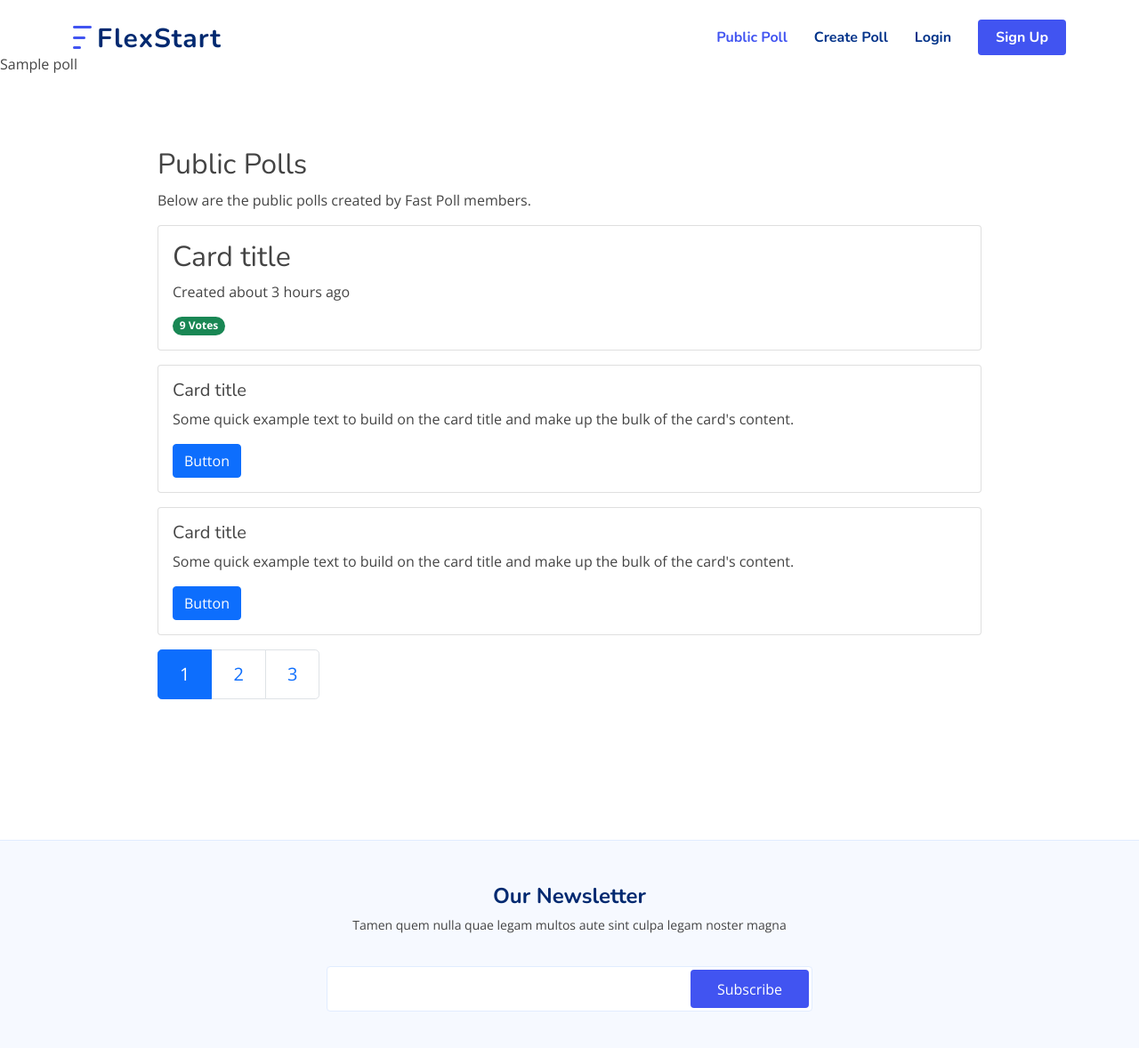
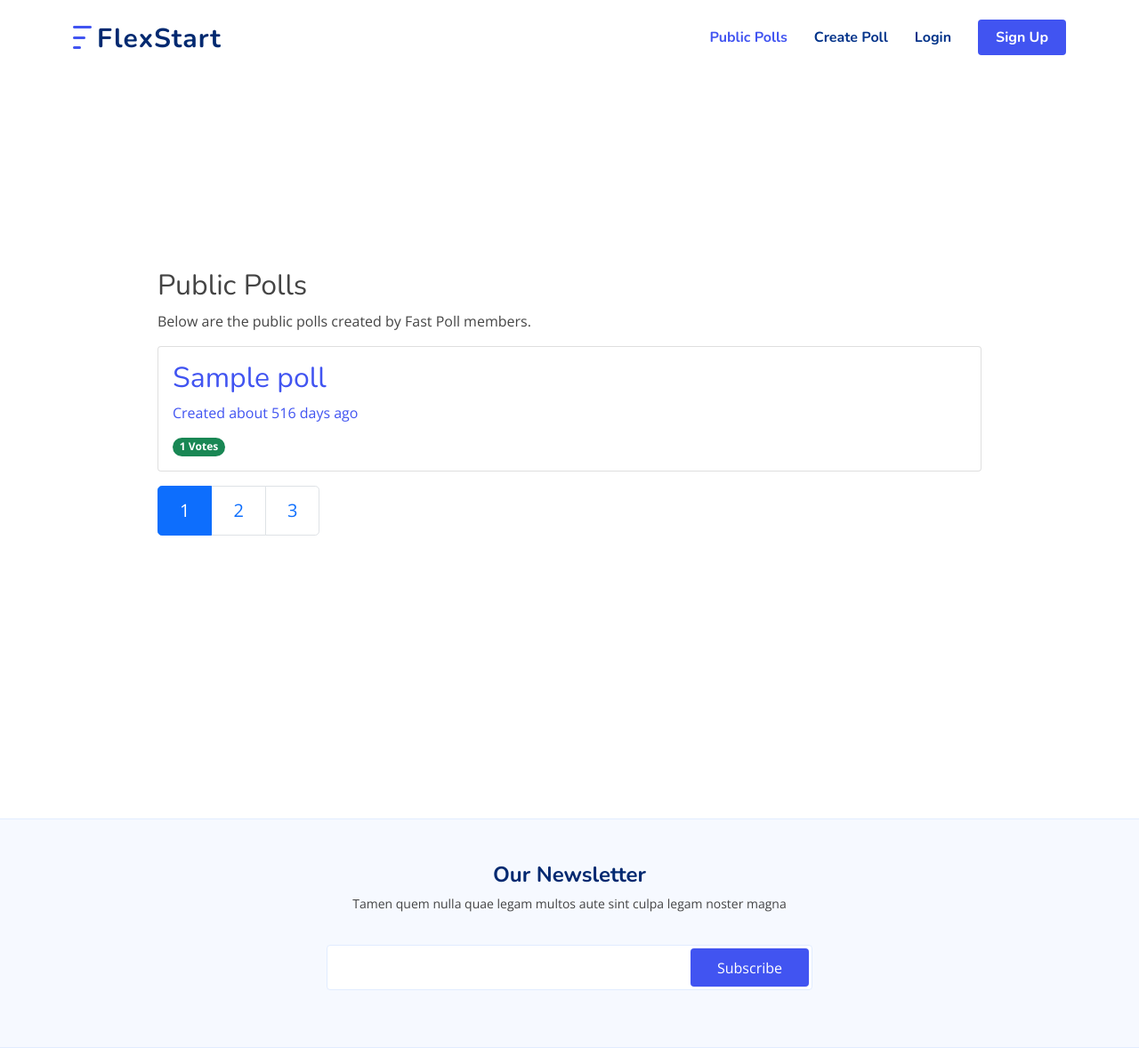
Before and after one commit to ukkpower/Backend-Development-Milestone-Project, a Flask app: page /public in a window 1280 px wide. Shown: the top 1178 px of the page at 89% size. Run offline with Flask 2, Linux system fonts and the light colour scheme; a database or web service that is not in the repository returns one stand-in record (values such as "Sample title"); some libraries are stand-ins or nearby versions.

Commit message:
update: added pagination

```diff
--- a/app.py
+++ b/app.py
@@ -38,9 +38,38 @@ def index():
 
 
 @app.route("/public")
-def public():
-    polls = mongo.db.polls.find()
-    return render_template("public.html", polls=polls)
+@app.route("/public/<page_number>", methods=['GET', 'POST'])
+def public(page_number=1):
+    # Number of results per page
+    PAGE_LIMIT = 1
+    # URL arguments passed as strings, need to convert to int for query
+    page_number = int(page_number)
+
+    filter = {"public": True}
+    # Page count
+    doc_count = mongo.db.polls.count_documents(filter)
+    page_count = doc_count / PAGE_LIMIT
+    polls = list(mongo.db.polls.find(filter).sort([['_id', -1]]).skip((page_number-1)*PAGE_LIMIT).limit(PAGE_LIMIT))
+    for poll in polls:
+        # timeStamp_dt = datetime.strptime(poll['created'], '%Y-%m-%dT%H:%M:%SZ')
+        now = datetime.now()
+        age = now - poll['created']
+        if age.days == 0:
+            time = age.seconds//3600
+            if time <= 1:
+                time = 1
+                time_text = " hour"
+            else:
+                time_text = " hours"
+        else:
+            time = age.days
+            if time == 1:
+                time_text = " day"
+            else:
+                time_text = " days"
+        poll['timeSince'] = str(time) + time_text
+
+    return render_template("public.html", polls=polls, page_number=page_number, page_count=page_count)
 
 
 @app.route("/new", methods=["GET", "POST"])
--- a/templates/base.html
+++ b/templates/base.html
@@ -43,7 +43,7 @@
 
             <nav id="navbar" class="navbar">
                 <ul>
-                    <li><a class="nav-link scrollto active" href="{{url_for('public')}}">Public Poll</a></li>
+                    <li><a class="nav-link scrollto active" href="{{url_for('public')}}">Public Polls</a></li>
                     <li><a class="nav-link scrollto" href="{{url_for('new')}}">Create Poll</a></li>
 
                     {% if session.user %}
--- a/templates/public.html
+++ b/templates/public.html
@@ -4,9 +4,7 @@
 <main id="public">
   <section id="signin">
 
-    {% for poll in polls %}
-    {{ poll.question }}
-    {% endfor %}
+
 
     <div class="container">
       <div class="row justify-content-center h-100 align-items-center">
@@ -15,34 +13,16 @@
           <h2>Public Polls</h2>
           <p>Below are the public polls created by Fast Poll members.</p>
 
-          <div class="card mb-3">
-            <div class="card-body">
-              <h2 class="card-title">Card title</h2>
-              <p class="date">Created <time class="timeago" datetime="2021-06-03T16:19:24+0000"
-                  title="3rd June 2021">about 3 hours ago</time></p>
-              <span class="badge rounded-pill bg-success">9 Votes</span>
-            </div>
-          </div>
-          <div class="card mb-3">
-            <div class="card-body">
-              <h5 class="card-title">Card title</h5>
-              <p class="card-text">
-                Some quick example text to build on the card title and make up the bulk of the
-                card's content.
-              </p>
-              <button type="button" class="btn btn-primary">Button</button>
-            </div>
-          </div>
-          <div class="card mb-3">
-            <div class="card-body">
-              <h5 class="card-title">Card title</h5>
-              <p class="card-text">
-                Some quick example text to build on the card title and make up the bulk of the
-                card's content.
-              </p>
-              <button type="button" class="btn btn-primary">Button</button>
-            </div>
-          </div>
+          {% for poll in polls %}
+            <a class="card mb-3" href="{{url_for('poll', poll_id=poll._id)}}">
+              <div class="card-body">
+                <h2 class="card-title">{{ poll.question }}</h2>
+                <p class="date">Created <time class="timeago" datetime="2021-06-03T16:19:24+0000"
+                    title="3rd June 2021">about {{ poll.timeSince }} ago</time></p>
+                <span class="badge rounded-pill bg-success">{{ poll.totalVotes }} Votes</span>
+              </div>
+            </a>
+          {% endfor %}
 
           <nav aria-label="...">
             <ul class="pagination pagination-lg">
```
Also changed, not shown: templates/base-user.html (+5 -5 lines).
